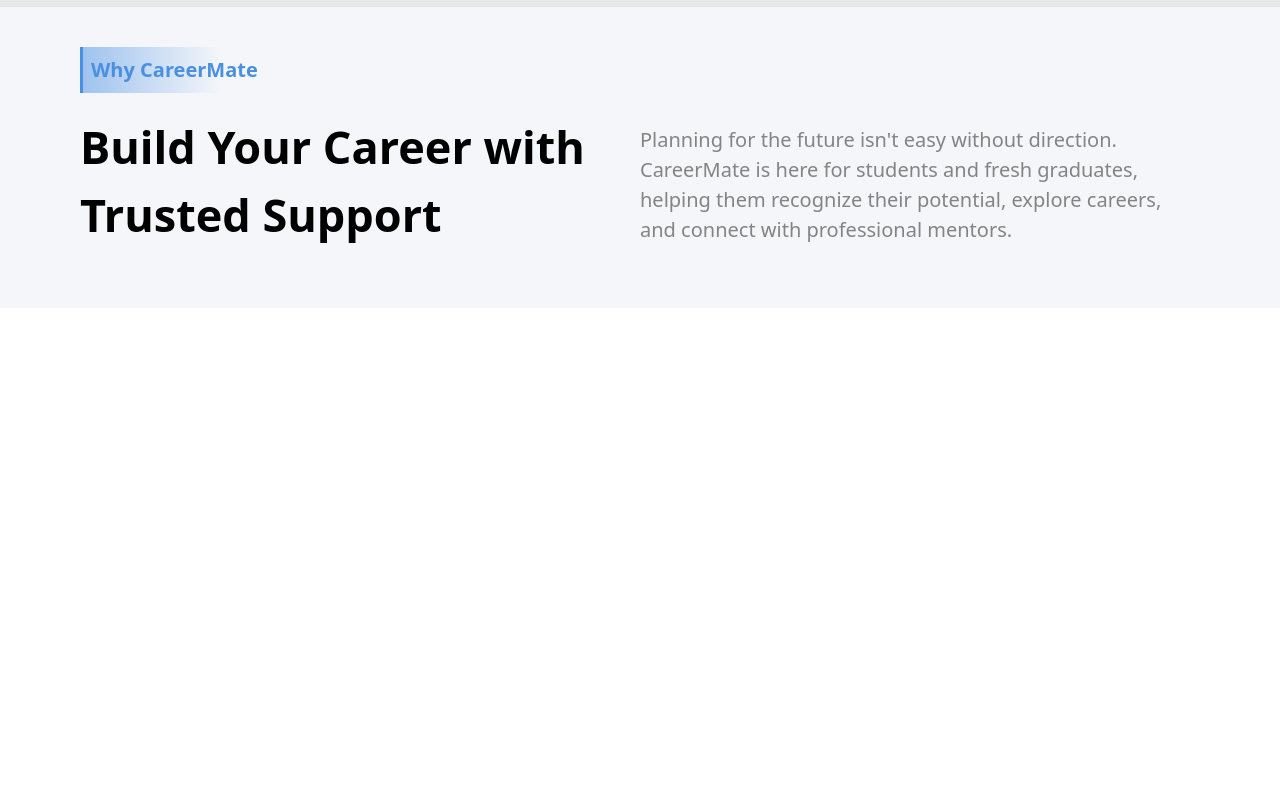
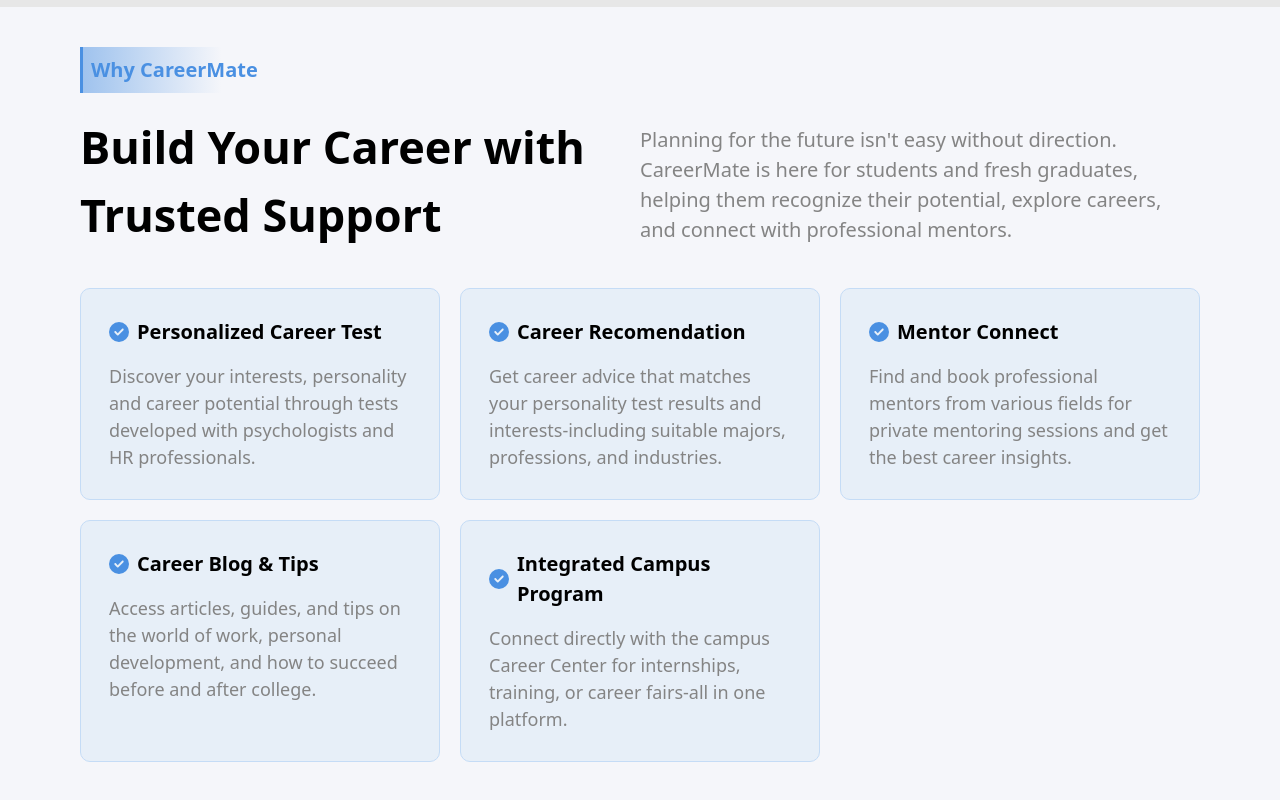
Before and after one commit to FathonyS073/careermate-app, a React (Vite) app: page / in a window 1280 px wide. Shown: the part 626-1426 px from the top of the page. Before the commit the page ends 934 px from the top, so only its background shows below. Built offline with nearby package versions, Linux system fonts and the light colour scheme; grey boxes are pictures that could not be loaded.

Commit message:
Aboutme Section Done

```diff
--- a/src/components/AboutMe.jsx
+++ b/src/components/AboutMe.jsx
@@ -1,4 +1,6 @@
 import React from "react";
+import { PointAbout } from "../services/DataAbout";
+import { FaC, FaCircleCheck } from "react-icons/fa6";
 
 const AboutMe = () => {
   return (
@@ -16,6 +18,26 @@
           potential, explore careers, and connect with professional mentors.
         </p>
       </div>
+      <div className="grid grid-cols-2 md:grid-cols-3 gap-5 my-10 overflow-hidden">
+        {PointAbout.map((item) => {
+          return (
+            <card
+              key={item.id}
+              className="card bg-[#E7EFF8] p-7 rounded-[10px] border border-[#C5DCF6]"
+            >
+              <div className="card-body">
+                <h2 className="card-title mb-4 flex items-center gap-2 font-semibold text-[20px]">
+                  <span>
+                    <FaCircleCheck className="text-[#4A90E2]" />
+                  </span>
+                  {item.Tittle}
+                </h2>
+                <p className="text-[18px] text-[#848484]">{item.caption}</p>
+              </div>
+            </card>
+          );
+        })}
+      </div>
     </div>
   );
 };
--- a/src/components/Elements/card.jsx
+++ /dev/null
@@ -1,23 +0,0 @@
-import React from "react";
-
-const card = () => {
-  return(
-    <div class="max-w-sm rounded overflow-hidden shadow-lg">
-  <img class="w-full" src="/img/card-top.jpg" alt="Sunset in the mountains">
-  <div class="px-6 py-4">
-    <div class="font-bold text-xl mb-2">The Coldest Sunset</div>
-    <p class="text-gray-700 text-base">
-      Lorem ipsum dolor sit amet, consectetur adipisicing elit. Voluptatibus quia, nulla! Maiores et perferendis eaque, exercitationem praesentium nihil.
-    </p>
-  </div>
-  <div class="px-6 pt-4 pb-2">
-    <span class="inline-block bg-gray-200 rounded-full px-3 py-1 text-sm font-semibold text-gray-700 mr-2 mb-2">#photography</span>
-    <span class="inline-block bg-gray-200 rounded-full px-3 py-1 text-sm font-semibold text-gray-700 mr-2 mb-2">#travel</span>
-    <span class="inline-block bg-gray-200 rounded-full px-3 py-1 text-sm font-semibold text-gray-700 mr-2 mb-2">#winter</span>
-  </div>
-</div>
-
-  );
-};
-
-export default card;
--- a/src/services/Aboutme.js
+++ /dev/null
@@ -1,8 +0,0 @@
-const Aboutme = [
-    {
-        id:1,
-        Tittle : "Personalized Career Test",
-        caption: "Discover your interests, personality and career potential through tests developed with psychologists and HR professionals."
-
-    }
-]
--- /dev/null
+++ b/src/services/DataAbout.js
@@ -0,0 +1,28 @@
+export const PointAbout = [
+    {
+        id:1,
+        Tittle : "Personalized Career Test",
+        caption: "Discover your interests, personality and career potential through tests developed with psychologists and HR professionals."
+    },
+    {
+        id:2,
+        Tittle : "Career Recomendation",
+        caption: "Get career advice that matches your personality test results and interests-including suitable majors, professions, and industries."
+    },
+    {
+        id:3,
+        Tittle : "Mentor Connect",
+        caption: "Find and book professional mentors from various fields for private mentoring sessions and get the best career insights."
+
+    },
+    {
+        id:4,
+        Tittle : "Career Blog & Tips",
+        caption: "Access articles, guides, and tips on the world of work, personal development, and how to succeed before and after college."
+    },
+    {
+        id:5,
+        Tittle : "Integrated Campus Program",
+        caption: "Connect directly with the campus Career Center for internships, training, or career fairs-all in one platform."
+    },
+]
```
